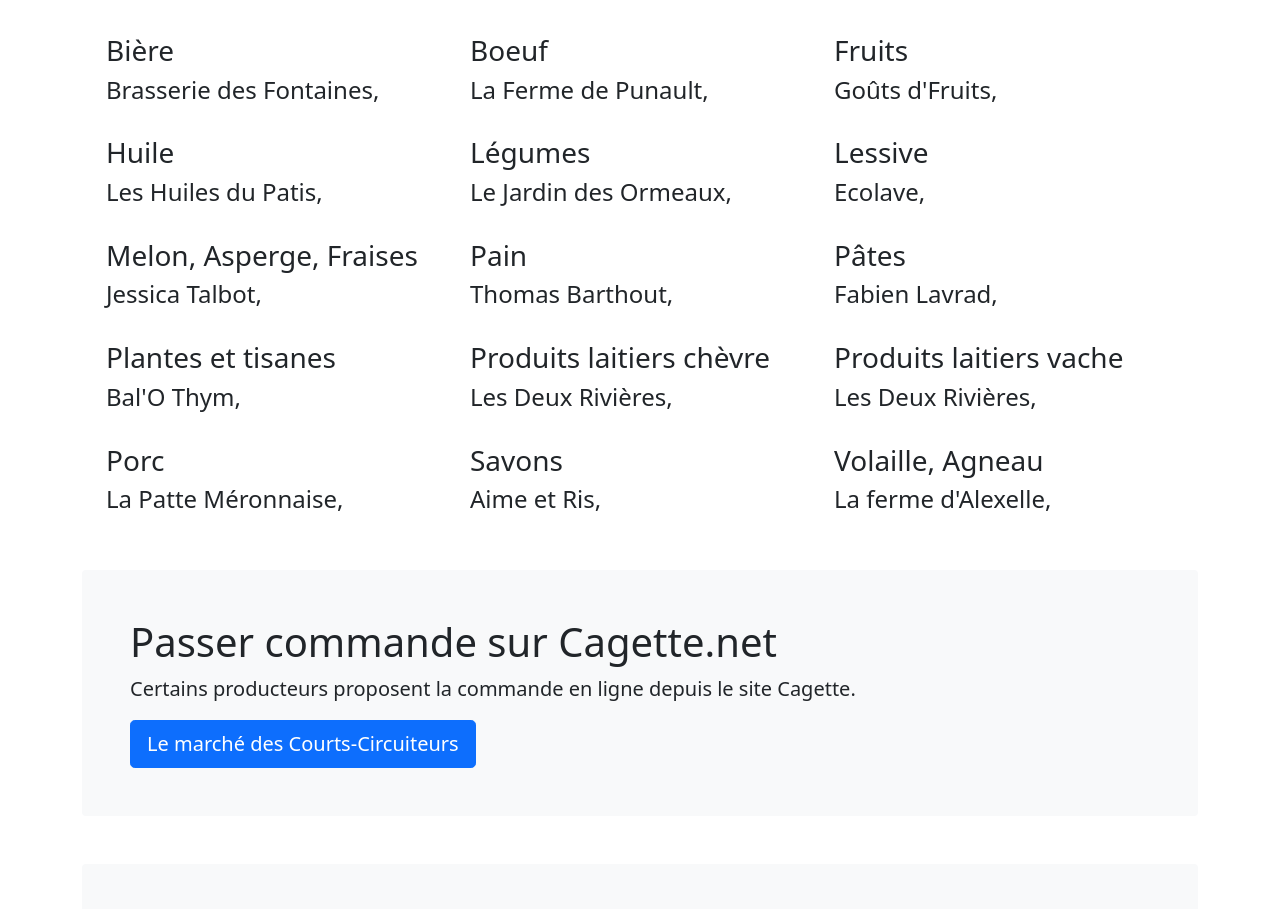
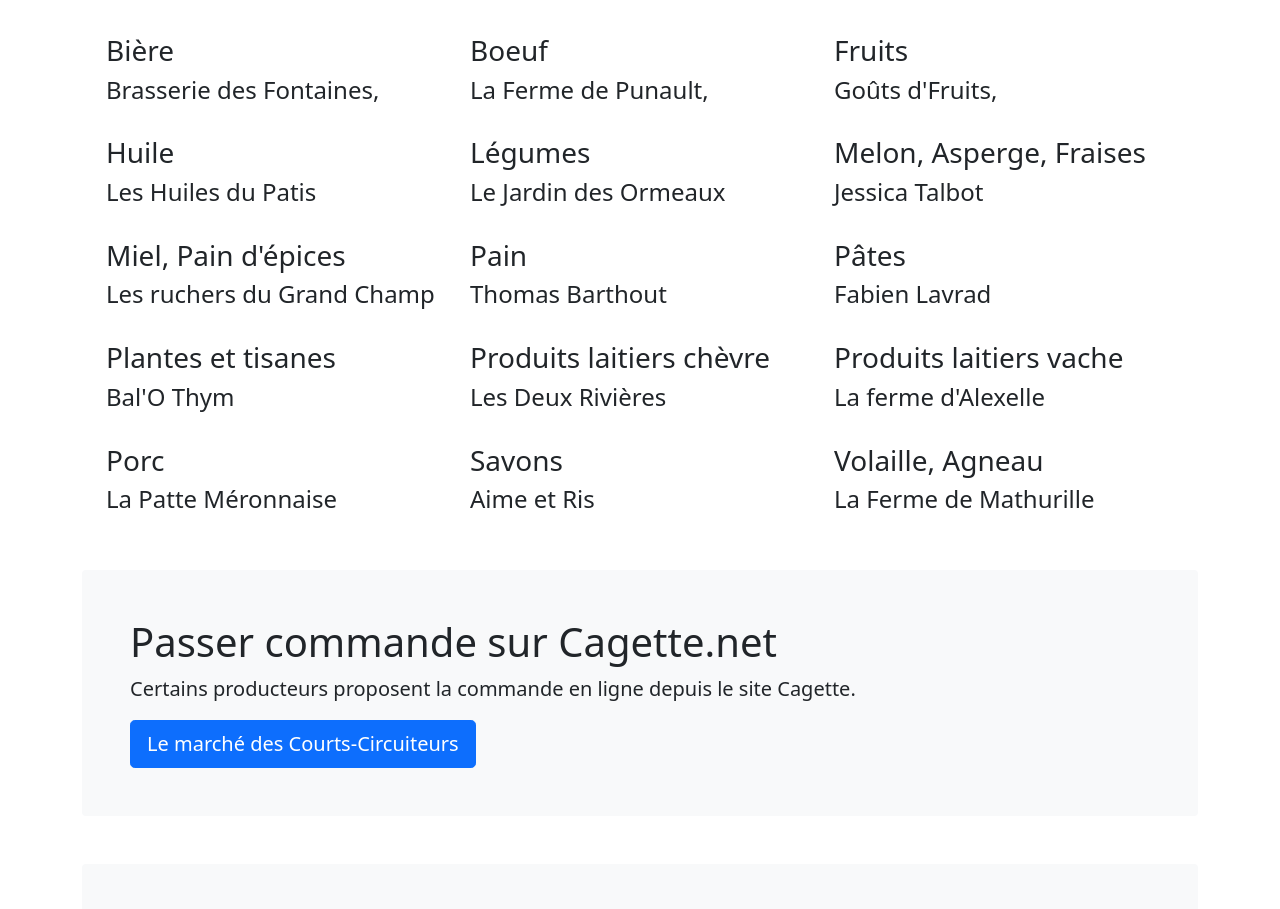
Before and after one commit to jhice/courts-circuiteurs, a plain HTML site: page index.html in a window 1280 px wide. Shown: the part 1080-1989 px from the top of the page. Drawn offline with nearby package versions, Linux system fonts and the light colour scheme.

Commit message:
lien FB + liste producteurs

```diff
--- a/index.html
+++ b/index.html
@@ -27,7 +27,7 @@
             <img class="me-2" src="images/icon-pomme.png" height="36">
             <span class="fs-4">AMAP Les Courts-Circuiteurs, Thouars</span>
           </a>
-          <a href="https://www.facebook.com/courtscircuiteurs" target="_blank">Les actus sur notre page Facebook</a>
+          <a href="https://www.facebook.com/courtscircuiteursamapthouars" target="_blank">Les actus sur notre page Facebook</a>
         </header>
 
         <!-- Jumbotron -->
@@ -74,62 +74,62 @@
             </div>
             <div class="feature col">
               <h3>Huile</h3>
-              <h4 class="fw-normal">Les Huiles du Patis,<!-- br><small class="text-muted fw-light">Commune</small --></h4>
+              <h4 class="fw-normal">Les Huiles du Patis<!-- br><small class="text-muted fw-light">Commune</small --></h4>
               <!-- <p>Paragraph of text beneath the heading to explain the heading. We'll add onto it with another sentence and probably just keep going until we run out of words.</p> -->
             </div>
             <div class="feature col">
               <h3>Légumes</h3>
-              <h4 class="fw-normal">Le Jardin des Ormeaux,<!-- br><small class="text-muted fw-light">Moutiers-sous-Argenton</small --></h4>
-              <!-- <p>Paragraph of text beneath the heading to explain the heading. We'll add onto it with another sentence and probably just keep going until we run out of words.</p> -->
-            </div>
-            <div class="feature col">
-              <h3>Lessive</h3>
-              <h4 class="fw-normal">Ecolave,<!-- br><small class="text-muted fw-light">Commune</small --></h4>
+              <h4 class="fw-normal">Le Jardin des Ormeaux<!-- br><small class="text-muted fw-light">Moutiers-sous-Argenton</small --></h4>
               <!-- <p>Paragraph of text beneath the heading to explain the heading. We'll add onto it with another sentence and probably just keep going until we run out of words.</p> -->
             </div>
             <div class="feature col">
               <h3>Melon, Asperge, Fraises</h3>
-              <h4 class="fw-normal">Jessica Talbot,<!-- br><small class="text-muted fw-light">Commune</small --></h4>
+              <h4 class="fw-normal">Jessica Talbot<!-- br><small class="text-muted fw-light">Commune</small --></h4>
+              <!-- <p>Paragraph of text beneath the heading to explain the heading. We'll add onto it with another sentence and probably just keep going until we run out of words.</p> -->
+            </div>
+            <div class="feature col">
+              <h3>Miel, Pain d'épices</h3>
+              <h4 class="fw-normal">Les ruchers du Grand Champ<!-- br><small class="text-muted fw-light">Commune</small --></h4>
               <!-- <p>Paragraph of text beneath the heading to explain the heading. We'll add onto it with another sentence and probably just keep going until we run out of words.</p> -->
             </div>
             <div class="feature col">
               <h3>Pain</h3>
-              <h4 class="fw-normal">Thomas Barthout,<!-- br><small class="text-muted fw-light">Commune</small --></h4>
+              <h4 class="fw-normal">Thomas Barthout<!-- br><small class="text-muted fw-light">Commune</small --></h4>
               <!-- <p>Paragraph of text beneath the heading to explain the heading. We'll add onto it with another sentence and probably just keep going until we run out of words.</p> -->
             </div>
             <div class="feature col">
               <h3>Pâtes</h3>
-              <h4 class="fw-normal">Fabien Lavrad,<!-- br><small class="text-muted fw-light">Commune</small --></h4>
+              <h4 class="fw-normal">Fabien Lavrad<!-- br><small class="text-muted fw-light">Commune</small --></h4>
               <!-- <p>Paragraph of text beneath the heading to explain the heading. We'll add onto it with another sentence and probably just keep going until we run out of words.</p> -->
             </div>
             <div class="feature col">
               <h3>Plantes et tisanes</h3>
-              <h4 class="fw-normal">Bal'O Thym,<!-- br><small class="text-muted fw-light">Commune</small --></h4>
+              <h4 class="fw-normal">Bal'O Thym<!-- br><small class="text-muted fw-light">Commune</small --></h4>
               <!-- <p>Paragraph of text beneath the heading to explain the heading. We'll add onto it with another sentence and probably just keep going until we run out of words.</p> -->
             </div>
             <div class="feature col">
               <h3>Produits laitiers chèvre</h3>
-              <h4 class="fw-normal">Les Deux Rivières,<!-- br><small class="text-muted fw-light">Commune</small --></h4>
+              <h4 class="fw-normal">Les Deux Rivières<!-- br><small class="text-muted fw-light">Commune</small --></h4>
               <!-- <p>Paragraph of text beneath the heading to explain the heading. We'll add onto it with another sentence and probably just keep going until we run out of words.</p> -->
             </div>
             <div class="feature col">
               <h3>Produits laitiers vache</h3>
-              <h4 class="fw-normal">Les Deux Rivières,<!-- br><small class="text-muted fw-light">Commune</small --></h4>
+              <h4 class="fw-normal">La ferme d'Alexelle<!-- br><small class="text-muted fw-light">Commune</small --></h4>
               <!-- <p>Paragraph of text beneath the heading to explain the heading. We'll add onto it with another sentence and probably just keep going until we run out of words.</p> -->
             </div>
             <div class="feature col">
               <h3>Porc</h3>
-              <h4 class="fw-normal">La Patte Méronnaise,<!-- br><small class="text-muted fw-light">Commune</small --></h4>
+              <h4 class="fw-normal">La Patte Méronnaise<!-- br><small class="text-muted fw-light">Commune</small --></h4>
               <!-- <p>Paragraph of text beneath the heading to explain the heading. We'll add onto it with another sentence and probably just keep going until we run out of words.</p> -->
             </div>
             <div class="feature col">
               <h3>Savons</h3>
-              <h4 class="fw-normal">Aime et Ris,<!-- br><small class="text-muted fw-light">Commune</small --></h4>
+              <h4 class="fw-normal">Aime et Ris<!-- br><small class="text-muted fw-light">Commune</small --></h4>
               <!-- <p>Paragraph of text beneath the heading to explain the heading. We'll add onto it with another sentence and probably just keep going until we run out of words.</p> -->
             </div>
             <div class="feature col">
               <h3>Volaille, Agneau</h3>
-              <h4 class="fw-normal">La ferme d'Alexelle,<!-- br><small class="text-muted fw-light">Commune</small --></h4>
+              <h4 class="fw-normal">La Ferme de Mathurille<!-- br><small class="text-muted fw-light">Commune</small --></h4>
               <!-- <p>Paragraph of text beneath the heading to explain the heading. We'll add onto it with another sentence and probably just keep going until we run out of words.</p> -->
             </div>
           </div>
```
